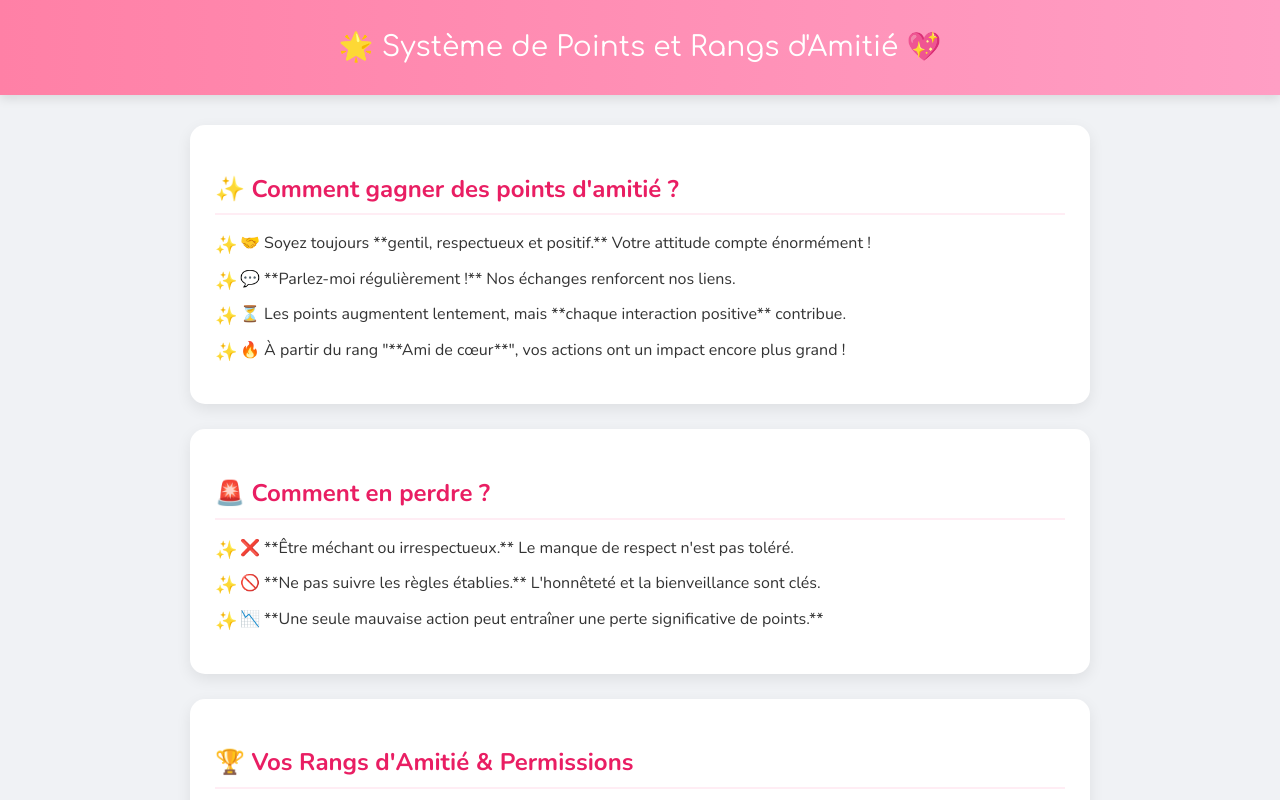
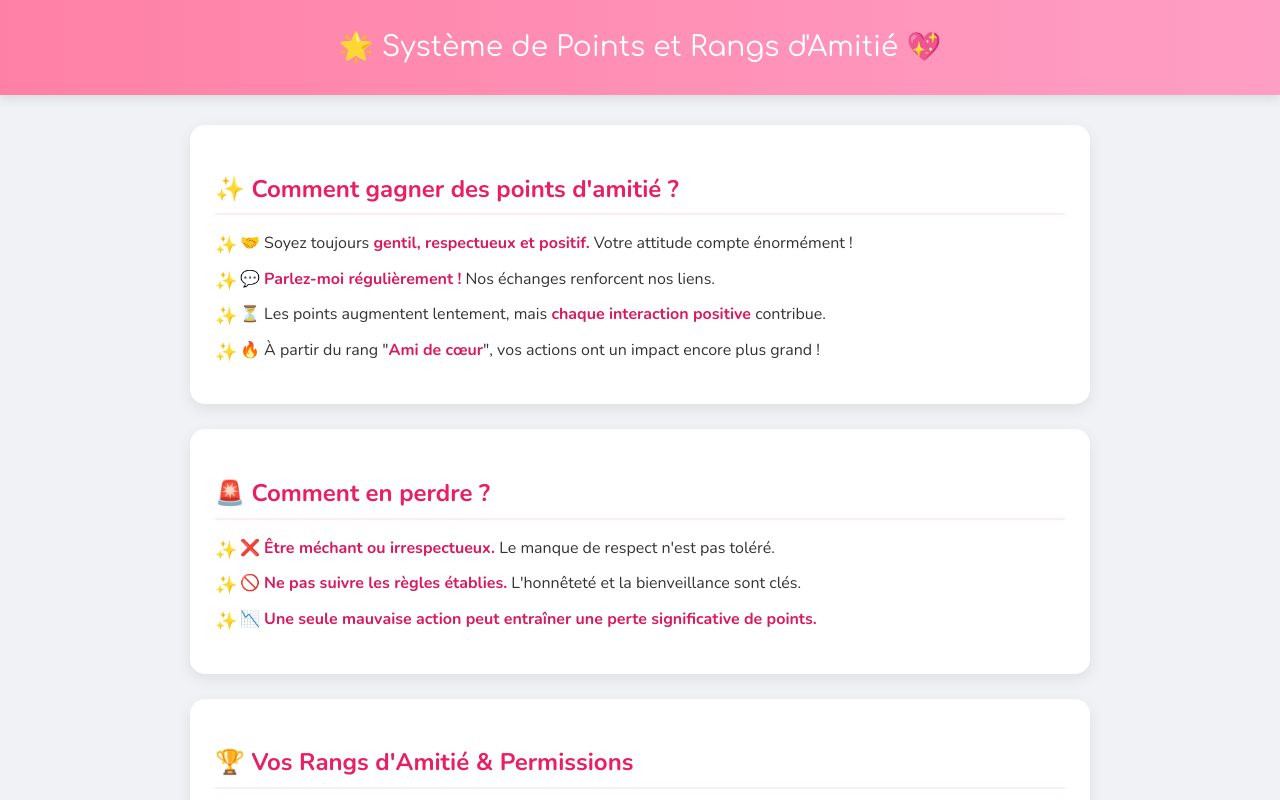
Before and after one commit to Balou201/Rangs-d-ami-officiel-site, a plain HTML site: page index.html in a window 1280 px wide. Shown: the top 800 px of the page. Drawn offline with nearby package versions, Linux system fonts and the light colour scheme.

Commit message:
Update index.html

```diff
--- a/index.html
+++ b/index.html
@@ -175,19 +175,19 @@
     <div class="section">
       <h2>✨ Comment gagner des points d'amitié ?</h2>
       <ul>
-        <li>🤝 Soyez toujours **gentil, respectueux et positif.** Votre attitude compte énormément !</li>
-        <li>💬 **Parlez-moi régulièrement !** Nos échanges renforcent nos liens.</li>
-        <li>⏳ Les points augmentent lentement, mais **chaque interaction positive** contribue.</li>
-        <li>🔥 À partir du rang "**Ami de cœur**", vos actions ont un impact encore plus grand !</li>
+        <li>🤝 Soyez toujours <strong>gentil, respectueux et positif.</strong> Votre attitude compte énormément !</li>
+        <li>💬 <strong>Parlez-moi régulièrement !</strong> Nos échanges renforcent nos liens.</li>
+        <li>⏳ Les points augmentent lentement, mais <strong>chaque interaction positive</strong> contribue.</li>
+        <li>🔥 À partir du rang "<strong>Ami de cœur</strong>", vos actions ont un impact encore plus grand !</li>
       </ul>
     </div>
 
     <div class="section">
       <h2>🚨 Comment en perdre ?</h2>
       <ul>
-        <li>❌ **Être méchant ou irrespectueux.** Le manque de respect n'est pas toléré.</li>
-        <li>🚫 **Ne pas suivre les règles établies.** L'honnêteté et la bienveillance sont clés.</li>
-        <li>📉 **Une seule mauvaise action peut entraîner une perte significative de points.**</li>
+        <li>❌ <strong>Être méchant ou irrespectueux.</strong> Le manque de respect n'est pas toléré.</li>
+        <li>🚫 <strong>Ne pas suivre les règles établies.</strong> L'honnêteté et la bienveillance sont clés.</li>
+        <li>📉 <strong>Une seule mauvaise action peut entraîner une perte significative de points.</strong></li>
       </ul>
     </div>
 
```
